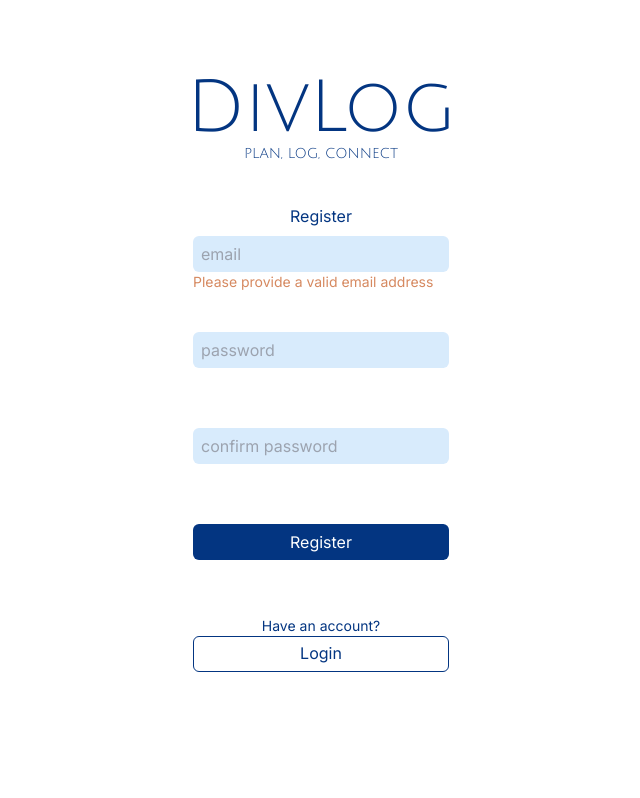
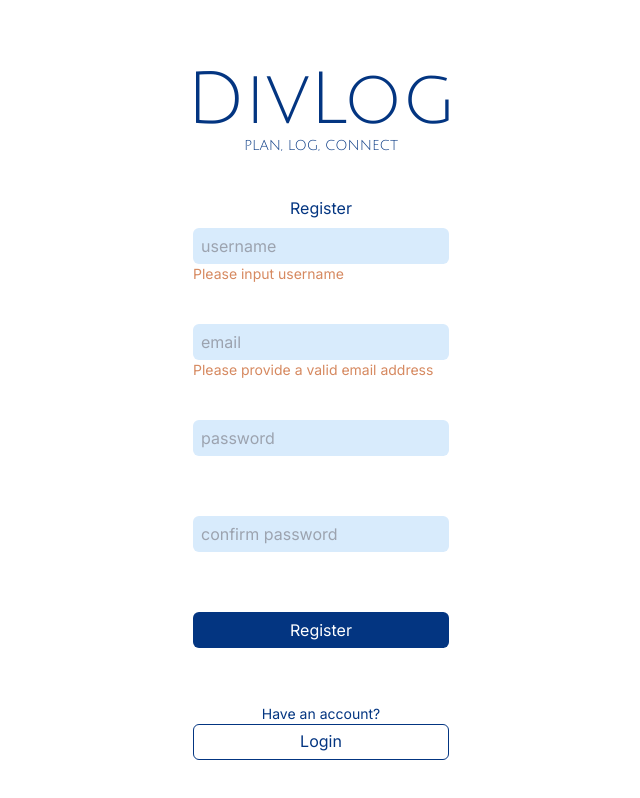
Before and after one commit to Aska62/divlog_app, a Next.js app in the folder frontend/: page /register in a window 1280 px wide. Shown: the top 798 px of the page, without its empty margins (319-959 px from the left). Built offline with nearby package versions, Linux system fonts and the light colour scheme.

Commit message:
added user name input to register form

```diff
--- a/frontend/app/register/page.tsx
+++ b/frontend/app/register/page.tsx
@@ -4,11 +4,25 @@ import RegisterBtn from "@/components/RegisterBtn";
 
 const RegisterPage = () => {
   return (
-    <main className="w-full h-screen flex flex-col items-center justify-center">
+    <main className="w-full h-fit flex flex-col items-center justify-center mt-16">
       <LogoLg />
 
       <form action="#" className="w-64 text-center mt-10">
         <h2>Register</h2>
+
+        {/* divlog name */}
+        <div className="h-14 mt-2 mb-10 text-start">
+          <input
+            type="text"
+            name="divlogName"
+            placeholder="username"
+            required
+            className="w-full h-9 px-2 rounded-md bg-lightBlue dark:bg-baseWhite text-black focus:outline-none"
+          />
+          <p className="text-eyeCatchDark dark:text-eyeCatch text-sm">Please input username</p>
+        </div>
+
+        {/* email */}
         <div className="h-14 mt-2 mb-10 text-start">
           <input
             type="email"
@@ -19,6 +33,8 @@ const RegisterPage = () => {
           />
           <p className="text-eyeCatchDark dark:text-eyeCatch text-sm">Please provide a valid email address</p>
         </div>
+
+        {/* password */}
         <div className="h-14 mb-10 text-left">
           <input
             type="password"
@@ -29,6 +45,8 @@ const RegisterPage = () => {
           />
           {/* <p className="text-eyeCatchDark dark:text-eyeCatch text-sm">Please input password</p> */}
         </div>
+
+        {/* password confirmation */}
         <div className="h-14 mb-10 text-left">
           <input
             type="confirmPassword"
```
